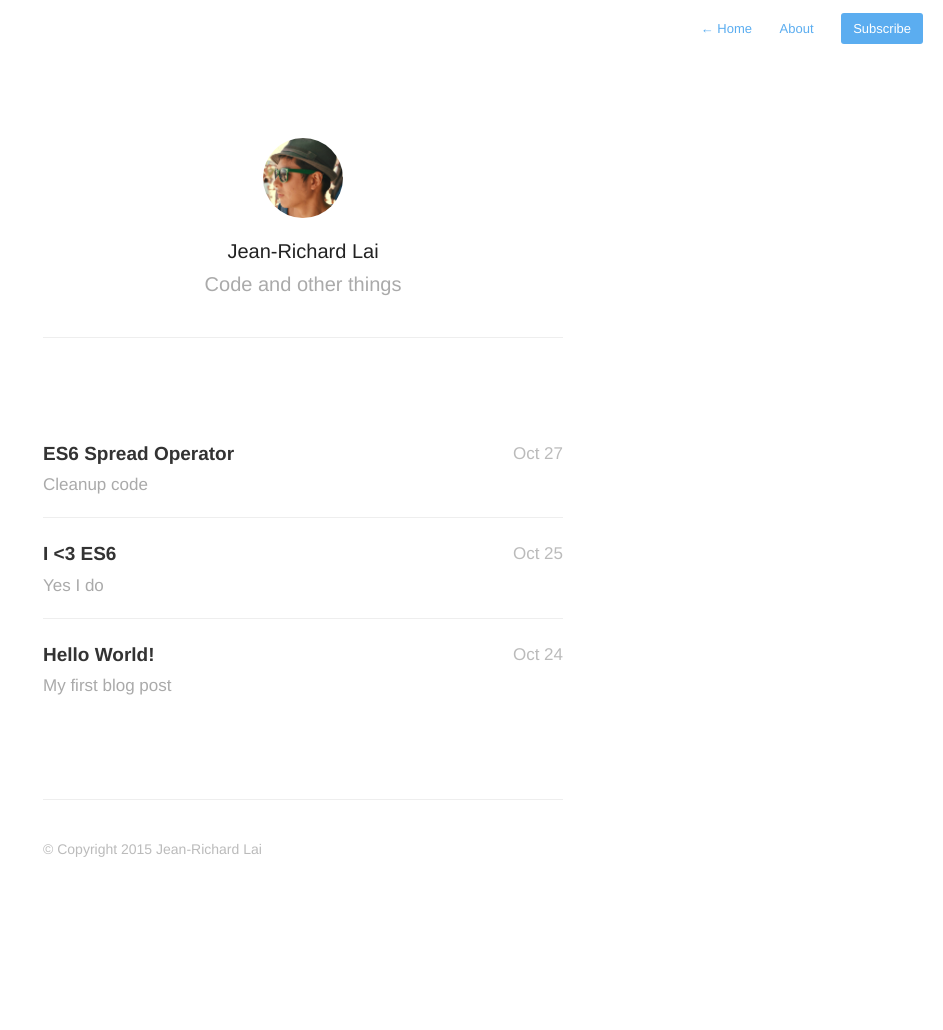
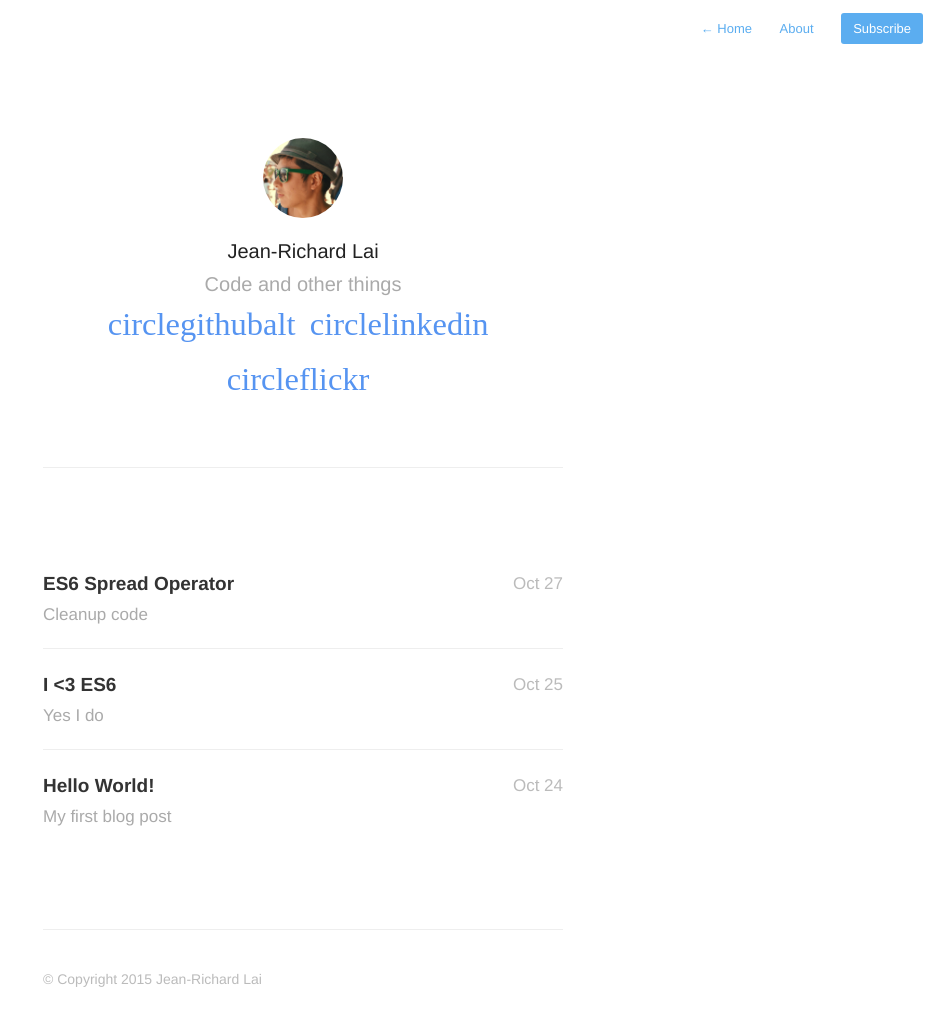
Before and after one commit to jrichardlai/jrichardlai.github.io, a Jekyll site: the page built from index.html, in a window 1280 px wide. Shown: the whole page, without its empty margins (337-1280 px from the left). Built offline with Jekyll 4.4.1, drawn with Linux system fonts in a browser that asks for light colours; nearby versions of some CDN libraries; some web fonts are replaced; Markdown is read by kramdown in place of the engine named in the settings; the list of posts is cut into pages by our own code; before the commit the page ends 900 px from its top, so only the background shows below that.

Commit message:
Add social links

```diff
--- a/_includes/profile.html
+++ b/_includes/profile.html
@@ -10,6 +10,11 @@
         {% endif %}
             <h1>{{ site.author }}</h1>
             <h2>{{ site.description }}</h2>
+            <p class="social-links">
+              <a href="https://www.github.com/jrichardlai" class='symbol' title='circlegithubalt'></a>
+              <a href="https://www.linkedin.com/in/jeanrichardlai" class='symbol' title='circlelinkedin'></a>
+              <a href="https://www.flickr.com/photos/61563852@N07" class='symbol' title='circleflickr'></a>
+            </p>
         </header>
     </section>
 </div>
--- a/_layouts/default.html
+++ b/_layouts/default.html
@@ -10,6 +10,7 @@
   <title>{{ site.name }}{% if page.title %} - {{ page.title }}{% endif %}</title>
   <link rel="shortcut icon" href="{{ site.baseurl }}assets/images/favicon.ico">
   <link rel="stylesheet" href="{{ site.baseurl }}assets/css/style.css">
+  <link rel="stylesheet" href="{{ site.baseurl }}assets/css/icons.css">
   <link rel="alternate" type="application/rss+xml" title="My Blog" href="{{ site.baseurl }}rss.xml">
   <link rel="stylesheet" href="{{ site.baseurl }}assets/css/highlight.css">
 </head>
--- a/assets/css/style.css
+++ b/assets/css/style.css
@@ -642,3 +642,8 @@ h2.month {
 	.post h1 { font-size:24px; }
 	.post h2 { font-size:20px; }
 }
+
+
+.social-links a {
+	font-size: 25px;
+}
```
